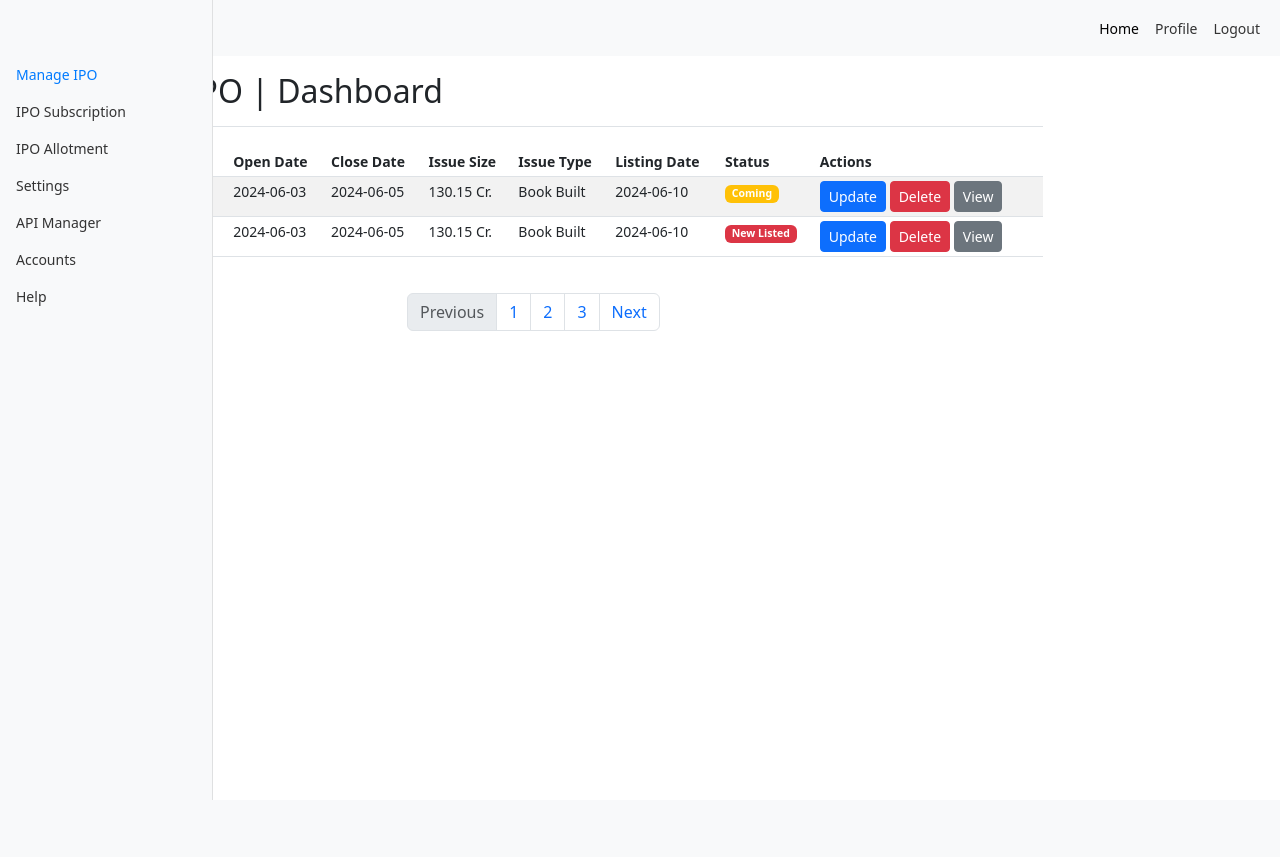
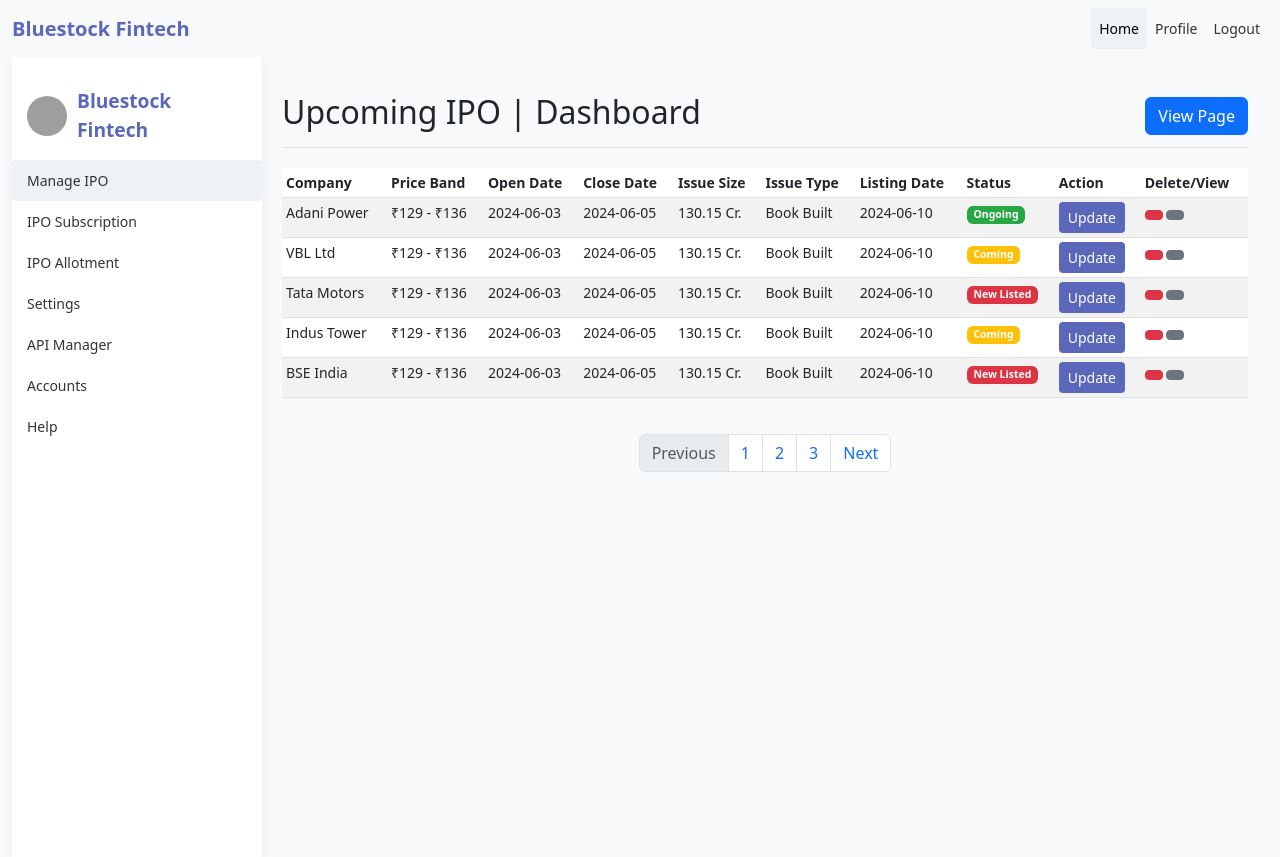
Before and after one commit to Smitapawar07/Frontend-Bluestock-Fintech, a Django app: page /upcomingipo/ in a window 1280 px wide. Before the commit the page ends 800 px from the top, so only its background shows below. Run offline with Django 5.2, Linux system fonts and the light colour scheme; grey boxes are pictures that could not be loaded.

Commit message:
Nav bar in progress

```diff
--- a/bluestockfintech/home/templates/upcomingIPO.html
+++ b/bluestockfintech/home/templates/upcomingIPO.html
@@ -1,3 +1,4 @@
+{% load static %}
 <!DOCTYPE html>
 <html lang="en">
 <head>
@@ -5,27 +6,30 @@
     <meta name="viewport" content="width=device-width, initial-scale=1.0">
     <title>IPO Dashboard</title>
     <link href="https://cdn.jsdelivr.net/npm/bootstrap@5.3.0/dist/css/bootstrap.min.css" rel="stylesheet">
+    {% comment %} <link href="https://cdnjs.cloudflare.com/ajax/libs/font-awesome/6.5.2/css/fontawesome.min.css" rel="stylesheet"> {% endcomment %}
+    <link href="{% static 'home/fontawesome-free/css/all.min.css' %}" rel="stylesheet" type="text/css">
     <style>
         body {
             font-size: .875rem;
+            background-color: #f8f9fa;
+        }
+
+        .container-fluid {
+            display: flex;
         }
 
         .sidebar {
-            position: fixed;
-            top: 0;
-            bottom: 0;
-            left: 0;
-            z-index: 100;
-            padding: 48px 0 0;
-            box-shadow: inset -1px 0 0 rgba(0, 0, 0, .1);
+            width: 250px;
+            background-color: #ffffff;
+            padding-top: 15px;
+            height: 100vh;
+            box-shadow: 0 4px 12px rgba(0, 0, 0, 0.05);
         }
 
         .sidebar-sticky {
-            position: -webkit-sticky;
             position: sticky;
             top: 0;
-            height: calc(100vh - 48px);
-            padding-top: .5rem;
+            height: 100%;
             overflow-x: hidden;
             overflow-y: auto;
         }
@@ -33,15 +37,19 @@
         .nav-link {
             font-weight: 500;
             color: #333;
+            display: flex;
+            align-items: center;
+            padding: 10px 15px;
         }
 
         .nav-link .feather {
-            margin-right: 4px;
+            margin-right: 10px;
             color: #999;
         }
 
         .nav-link.active {
-            color: #007bff;
+            background-color: #eef2f7;
+            border-radius: 4px;
         }
 
         .nav-link:hover .feather,
@@ -50,7 +58,8 @@
         }
 
         h1 {
-            font-size: 2rem;
+            font-size: 1.5rem;
+            color: #333;
         }
 
         .table-responsive {
@@ -63,6 +72,71 @@
 
         .navbar-brand {
             font-weight: bold;
+            color: #5A67BA;
+        }
+
+        .main-content {
+            flex-grow: 1;
+            padding: 20px;
+        }
+
+        .company-logo {
+            display: flex;
+            align-items: center;
+            padding: 15px;
+        }
+
+        .company-logo img,
+        .company-logo .placeholder-logo {
+            width: 40px;
+            height: 40px;
+            border-radius: 50%;
+            margin-right: 10px;
+        }
+
+        .company-logo .placeholder-logo {
+            display: flex;
+            align-items: center;
+            justify-content: center;
+            background-color: #5A67BA;
+            color: white;
+            font-size: 1.2rem;
+            font-weight: bold;
+        }
+
+        .company-logo span {
+            font-weight: bold;
+            color: #5A67BA;
+            font-size: 1.2rem;
+        }
+
+        .badge-ongoing {
+            background-color: #28a745;
+        }
+
+        .badge-coming {
+            background-color: #ffc107;
+        }
+
+        .badge-new-listed {
+            background-color: #dc3545;
+        }
+
+        .btn-update {
+            background-color: #5A67BA;
+            color: white;
+        }
+
+        @media (max-width: 767.98px) {
+            .sidebar {
+                width: 100%;
+                height: auto;
+                position: relative;
+            }
+
+            .main-content {
+                margin-left: 0;
+            }
         }
     </style>
 </head>
@@ -90,9 +164,12 @@
     </nav>
 
     <div class="container-fluid">
-        <div class="row">
-            <nav class="col-md-2 d-none d-md-block bg-light sidebar">
+        <div class="sidebar">
             <div class="sidebar-sticky">
+                <div class="company-logo">
+                    <div class="placeholder-logo" id="company-logo-placeholder">BF</div>
+                    <span>Bluestock Fintech</span>
+                </div>
                 <ul class="nav flex-column">
                     <li class="nav-item">
                         <a class="nav-link active" href="#">
@@ -132,17 +209,18 @@
                     </li>
                     <li class="nav-item">
                         <a class="nav-link" href="#">
-                                <span data-feather="layers"></span>
+                            <span data-feather="help-circle"></span>
                             Help
                         </a>
                     </li>
                 </ul>
             </div>
-            </nav>
+        </div>
 
-            <main role="main" class="col-md-9 ml-sm-auto col-lg-10 px-4">
+        <main role="main" class="main-content">
             <div class="d-flex justify-content-between flex-wrap flex-md-nowrap align-items-center pt-3 pb-2 mb-3 border-bottom">
                 <h1 class="h2">Upcoming IPO | Dashboard</h1>
+                <button class="btn btn-primary">View Page</button>
             </div>
 
             <div class="table-responsive">
@@ -157,7 +235,8 @@
                             <th>Issue Type</th>
                             <th>Listing Date</th>
                             <th>Status</th>
-                                <th>Actions</th>
+                            <th>Action</th>
+                            <th>Delete/View</th>
                         </tr>
                     </thead>
                     <tbody id="ipo-table-body">
@@ -178,13 +257,42 @@
             </nav>
         </main>
     </div>
-    </div>
 
     <script src="https://cdn.jsdelivr.net/npm/@popperjs/core@2.11.8/dist/umd/popper.min.js"></script>
     <script src="https://cdn.jsdelivr.net/npm/bootstrap@5.3.0/dist/js/bootstrap.min.js"></script>
     <script>
         document.addEventListener('DOMContentLoaded', function() {
             const ipoData = [
+                {
+                    company: 'Adani Power',
+                    priceBand: '₹129 - ₹136',
+                    openDate: '2024-06-03',
+                    closeDate: '2024-06-05',
+                    issueSize: '130.15 Cr.',
+                    issueType: 'Book Built',
+                    listingDate: '2024-06-10',
+                    status: 'Ongoing'
+                },
+                {
+                    company: 'VBL Ltd',
+                    priceBand: '₹129 - ₹136',
+                    openDate: '2024-06-03',
+                    closeDate: '2024-06-05',
+                    issueSize: '130.15 Cr.',
+                    issueType: 'Book Built',
+                    listingDate: '2024-06-10',
+                    status: 'Coming'
+                },
+                {
+                    company: 'Tata Motors',
+                    priceBand: '₹129 - ₹136',
+                    openDate: '2024-06-03',
+                    closeDate: '2024-06-05',
+                    issueSize: '130.15 Cr.',
+                    issueType: 'Book Built',
+                    listingDate: '2024-06-10',
+                    status: 'New Listed'
+                },
                 {
                     company: 'Indus Tower',
                     priceBand: '₹129 - ₹136',
@@ -220,16 +328,25 @@
                     <td>${ipo.issueSize}</td>
                     <td>${ipo.issueType}</td>
                     <td>${ipo.listingDate}</td>
-                    <td><span class="badge ${ipo.status === 'Coming' ? 'bg-warning' : 'bg-danger'}">${ipo.status}</span></td>
+                    <td><span class="badge ${ipo.status === 'Ongoing' ? 'badge-ongoing' : ipo.status === 'Coming' ? 'badge-coming' : 'badge-new-listed'}">${ipo.status}</span></td>
                     <td>
-                        <button class="btn btn-primary btn-sm">Update</button>
-                        <button class="btn btn-danger btn-sm">Delete</button>
-                        <button class="btn btn-secondary btn-sm">View</button>
+                        <button class="btn btn-update btn-sm">Update</button>
+                    </td>
+                    <td>
+                        <button class="btn btn-danger btn-sm"><i class="fa-regular fa-trash-can"></i></button>
+                        <button class="btn btn-secondary btn-sm"><i class="bi bi-eye"></i></button>
                     </td>
                 `;
 
                 tableBody.appendChild(row);
             });
+
+            // Check if the image is available
+            const image = new Image();
+            image.src = 'company-logo.png';
+            image.onload = function() {
+                document.getElementById('company-logo-placeholder').outerHTML = `<img src="company-logo.png" alt="Company Logo">`;
+            };
         });
     </script>
 </body>
```
Lines whose indentation alone changed are shown as unchanged.
